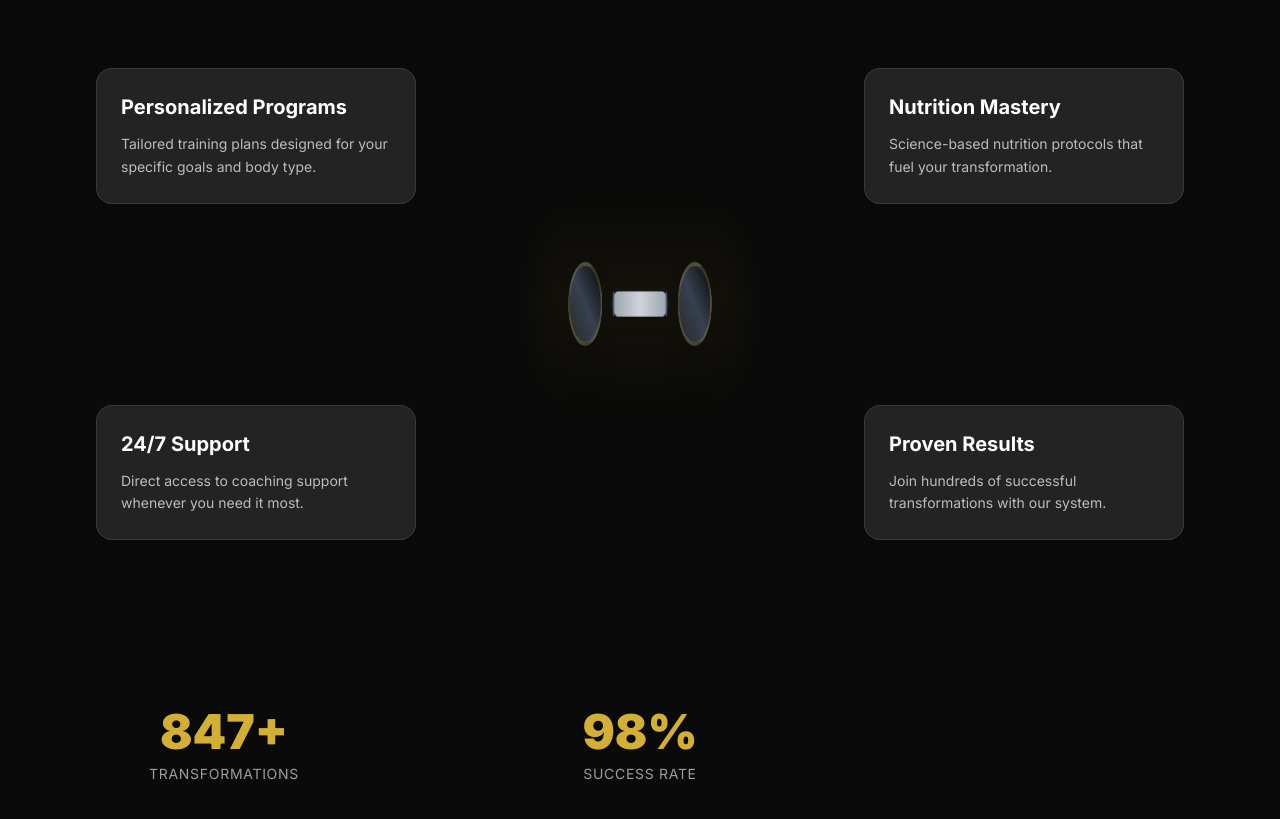
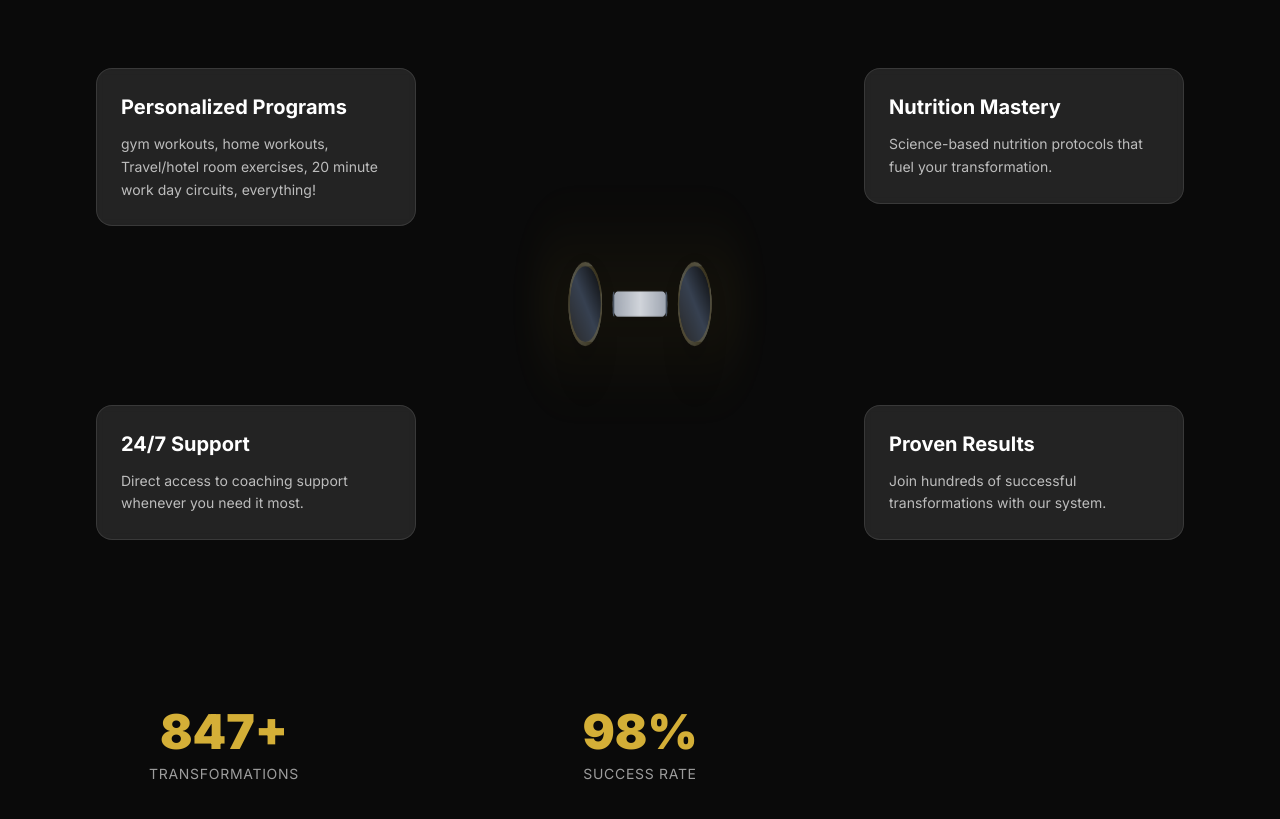
Before and after one commit to snuvaibh1/yash12, a React (Vite) app: page / in a window 1280 px wide. Shown: the part 2820-3639 px from the top of the page. Built offline with nearby package versions, Linux system fonts and the light colour scheme.

Commit message:
Updated DumbbellSection.tsx

```diff
--- a/src/components/DumbbellSection.tsx
+++ b/src/components/DumbbellSection.tsx
@@ -15,7 +15,7 @@ const DumbbellSection: React.FC = () => {
     {
       title: 'Personalized Programs',
       description:
-        'Tailored training plans designed for your specific goals and body type.',
+        'gym workouts, home workouts, Travel/hotel room exercises, 20 minute work day circuits, everything!',
       position: 'top-left',
     },
     {
```
